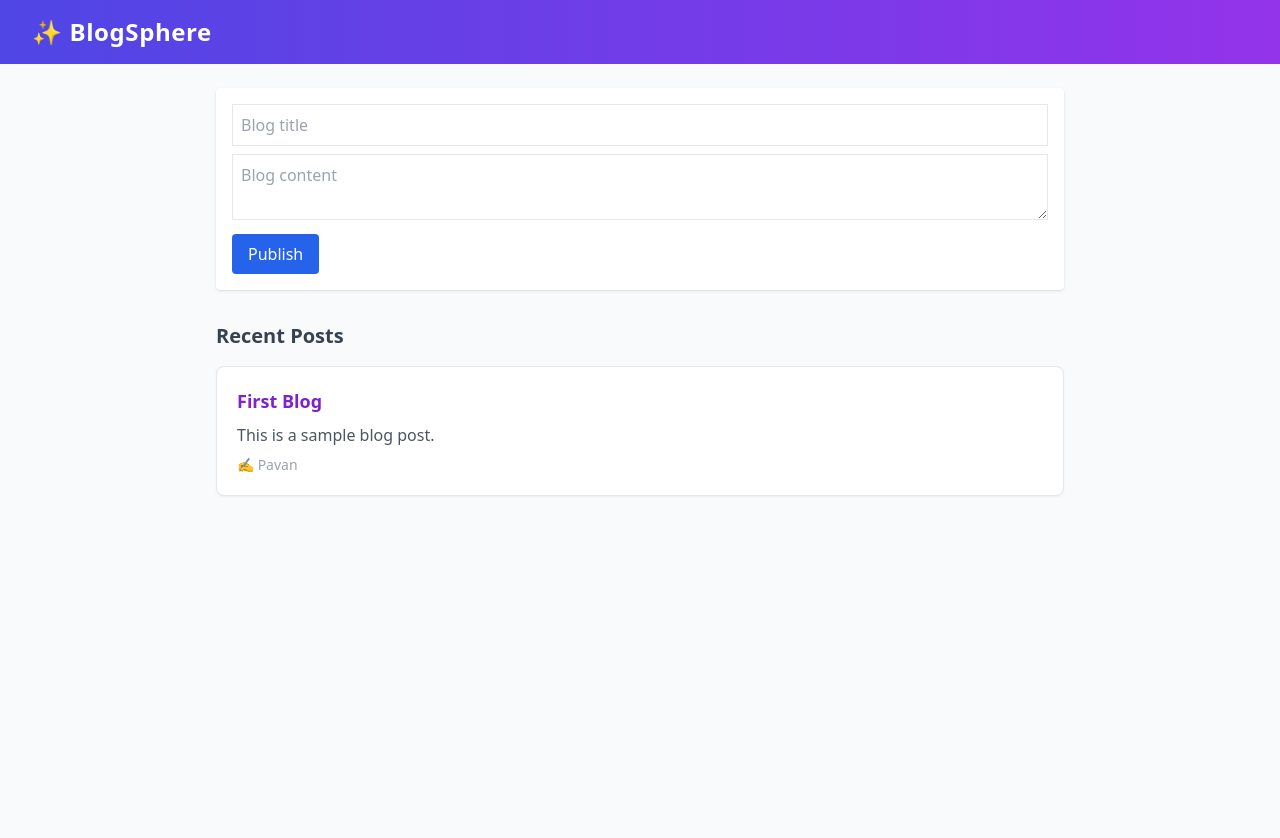
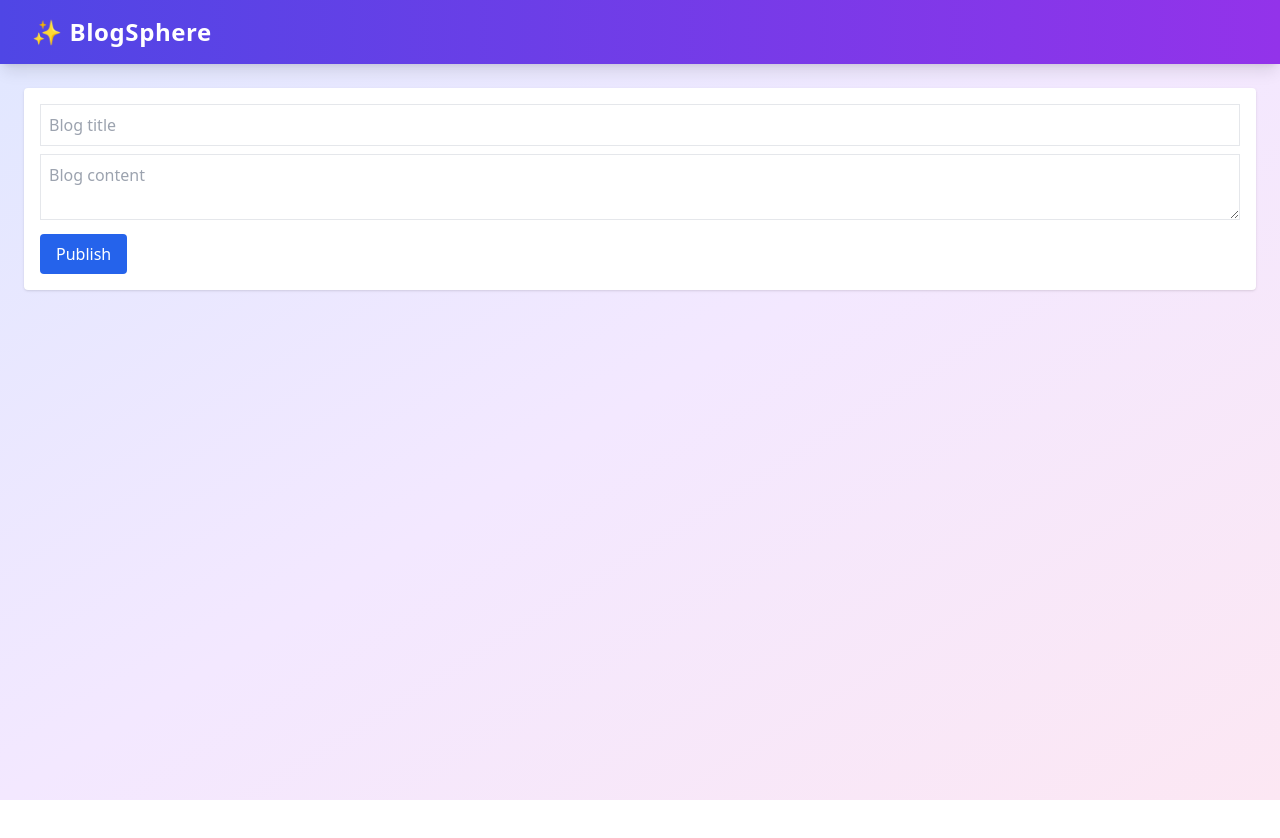
Before and after one commit to nithish334/dnyx_taskk5, a React (Create React App) app in the folder Dynx-Task5-main/: page / in a window 1280 px wide. Shown: the top 838 px of the page. After the commit the page ends 800 px from the top, so only its background shows below. Built offline with nearby package versions, Linux system fonts and the light colour scheme.

Commit message:
Update Home.js

```diff
--- a/Dynx-Task5-main/src/pages/Home.js
+++ b/Dynx-Task5-main/src/pages/Home.js
@@ -1,34 +1,32 @@
-import React, { useState } from 'react';
-// 1. REMOVE the Navbar import below
-// import Navbar from '../components/Navbar';
-import AddBlog from '../components/AddBlog';
-import BlogCard from '../components/Blogcard';
+import { useEffect, useState } from "react";
+import AddBlog from "../components/AddBlog";
+import BlogCard from "../components/BlogCard";
 
-const Home = () => {
-  const [blogs, setBlogs] = useState([
-    { title: "First Blog", author: "Pavan", content: "This is a sample blog post." }
-  ]);
+export default function Home() {
+  const [blogs, setBlogs] = useState([]);
 
-  const handleAddBlog = (newBlog) => {
-    setBlogs([newBlog, ...blogs]);
+  // Load blogs on page load
+  useEffect(() => {
+    const savedBlogs = JSON.parse(localStorage.getItem("blogs")) || [];
+    setBlogs(savedBlogs);
+  }, []);
+
+  // Add new blog
+  const addBlog = (blog) => {
+    const updatedBlogs = [blog, ...blogs];
+    setBlogs(updatedBlogs);
+    localStorage.setItem("blogs", JSON.stringify(updatedBlogs));
   };
 
   return (
-    <div className="bg-slate-50 min-h-screen">
-      {/* 2. REMOVE the <Navbar /> tag from here */}
+    <div className="p-6">
+      <AddBlog onAdd={addBlog} />
 
-      <div className="max-w-4xl mx-auto p-6 space-y-8">
-        <AddBlog onPublish={handleAddBlog} />
-
-        <div className="space-y-4">
-          <h2 className="text-xl font-bold text-gray-700">Recent Posts</h2>
-          {blogs.map((blog, index) => (
-            <BlogCard key={index} blog={blog} />
-          ))}
-        </div>
+      <div className="mt-6 grid gap-4">
+        {blogs.map((blog) => (
+          <BlogCard key={blog.id} blog={blog} />
+        ))}
       </div>
     </div>
   );
-};
-
-export default Home;
+}
```
